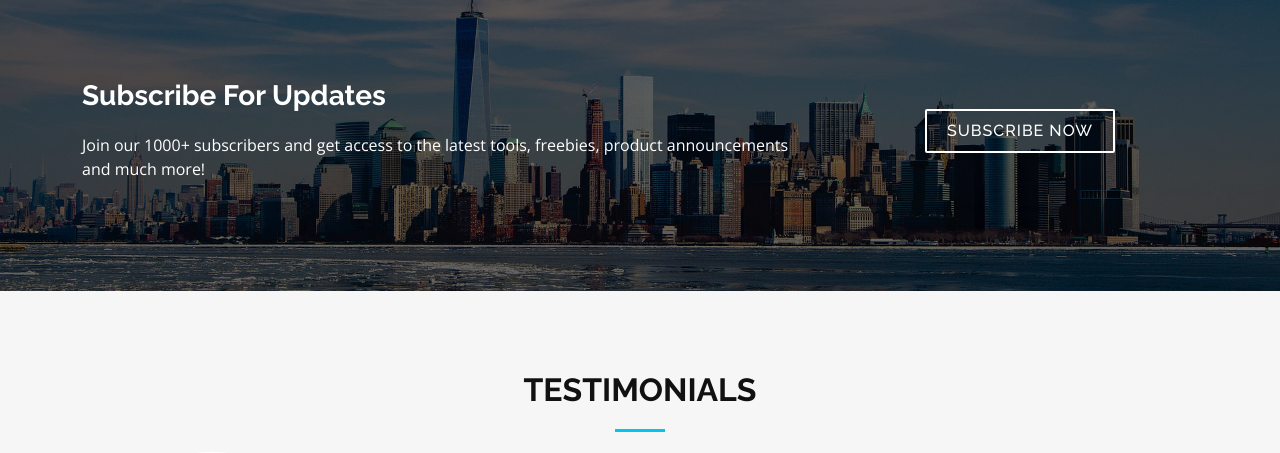
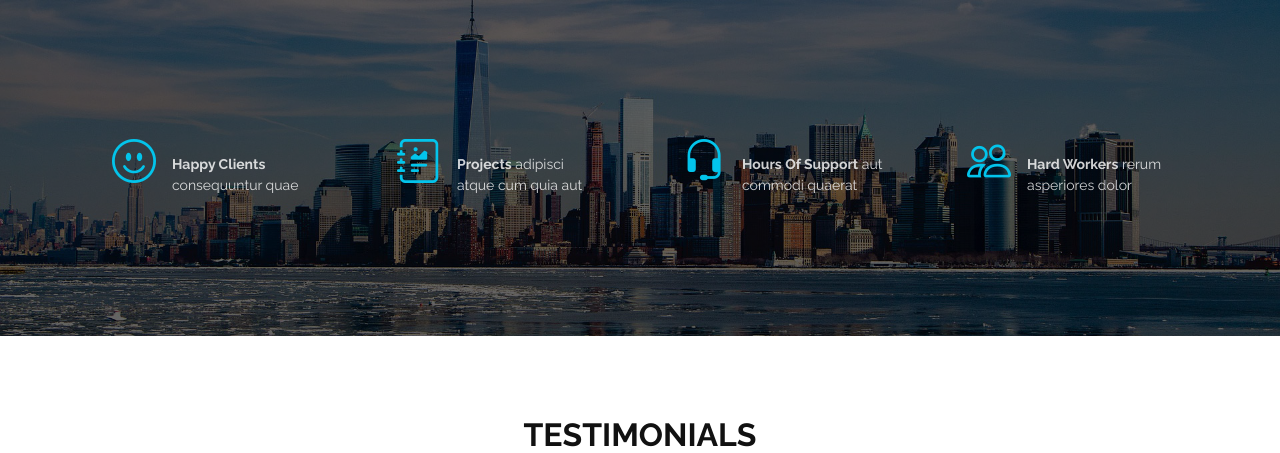
Before and after one commit to Sarthak-Katyal/InSearch-Website, a Flask app: page / in a window 1280 px wide. Shown: the part 1997-2450 px from the top of the page. Run offline with Flask 2, Linux system fonts and the light colour scheme; some libraries are stand-ins or nearby versions.

Commit message:
git commit -m "third commit"

```diff
--- a/assets/css/style.css
+++ b/assets/css/style.css
@@ -87,7 +87,7 @@ h1, h2, h3, h4, h5, h6 {
   display: table;
   width: 100%;
   height: 100vh;
-  background: url(../img/hero-bg.jpg) top center;
+  background: url(../img/Global.jpg) top center;
   background-size: cover;
 }
 @media (min-width: 1024px) {
@@ -465,7 +465,7 @@ section {
 /* Services Section
 --------------------------------*/
 #services {
-  background: linear-gradient(rgba(255, 255, 255, 0.9), rgba(255, 255, 255, 0.9)), url("../img/services-bg.jpg") fixed center center;
+  background: linear-gradient(rgba(255, 255, 255, 0.9), rgba(255, 255, 255, 0.9)), url("../img/Jobs.jpg") fixed center center;
   background-size: cover;
   padding: 80px 0 60px 0;
 }
@@ -507,6 +507,51 @@ section {
 #services .service-description {
   margin-left: 80px;
   line-height: 24px;
+}
+
+/*--------------------------------------------------------------
+# Counts
+--------------------------------------------------------------*/
+.counts {
+  padding-bottom: 30px;
+}
+.counts .count-box {
+  padding: 30px;
+  width: 100%;
+}
+.counts .count-box i {
+  display: block;
+  font-size: 44px;
+  color: #03C4EB;
+  float: left;
+  line-height: 0;
+}
+.counts .count-box span {
+  font-size: 48px;
+  line-height: 40px;
+  display: block;
+  font-weight: 700;
+  color: #fff;
+  margin-left: 60px;
+}
+.counts .count-box p {
+  padding: 15px 0 0 0;
+  margin: 0 0 0 60px;
+  font-family: "Raleway", sans-serif;
+  font-size: 14px;
+  color: #ffffffce;
+}
+.counts .count-box a {
+  font-weight: 600;
+  display: block;
+  margin-top: 20px;
+  color: #ffffffce;
+  font-size: 15px;
+  font-family: "Raleway", sans-serif;
+  transition: ease-in-out 0.3s;
+}
+.counts .count-box a:hover {
+  color: #6e9fb4;
 }
 
 /* Subscribe Section
@@ -676,16 +721,16 @@ section {
 /* Testimonials Section
 --------------------------------*/
 #testimonials {
-  background: #f6f6f6;
+  background: #fff;
   padding: 80px 0;
 }
 #testimonials .profile {
   text-align: center;
 }
 #testimonials .profile .pic {
-  border-radius: 50%;
-  border: 6px solid #fff;
-  margin-bottom: 15px;
+  border-radius: 100%;
+  border: hidden;
+  margin-bottom: 10px;
   overflow: hidden;
   height: 260px;
   width: 260px;
@@ -703,8 +748,8 @@ section {
 }
 #testimonials .quote {
   position: relative;
-  background: #fff;
-  padding: 60px;
+  background: #f6f6f6;
+  padding: 40px;
   margin-top: 40px;
   font-size: 16px;
   font-style: italic;
@@ -727,7 +772,7 @@ section {
 /* Team Section
 --------------------------------*/
 #team {
-  background: #fff;
+  background: #f6f6f6;
   padding: 80px 0 60px 0;
 }
 #team .member {
@@ -768,7 +813,7 @@ section {
 /* Contact Section
 --------------------------------*/
 #contact {
-  background: #f7f7f7;
+  background: #fff;
   padding: 80px 0 120px 0;
 }
 #contact .info {
--- a/templates/index.html
+++ b/templates/index.html
@@ -25,7 +25,7 @@
 
   <!-- Favicons -->
   <link href="assets/img/favicon.png" rel="icon">
-  <link href="assets/img/InSearch-logo-favicon.png" rel="InSearch-logo-icon">
+  <link href="assets/img/InSearchLogo.png" rel="InSearch-logo-icon">
 
   <!-- Google Fonts -->
   <link href="https://fonts.googleapis.com/css?family=Open+Sans:300,300i,400,400i,700,700i|Raleway:300,400,500,700,800" rel="stylesheet">
@@ -55,10 +55,10 @@
     <div class="hero-container">
       <div data-aos="fade-in">
         <div class="hero-logo">
-          <img class="" src="assets/img/InSearch Logo.pdf" alt="InSearch">
+          <!-- <img class="" src="assets/img/InSearch Logo.jpg" alt="InSearch"> -->
         </div>
 
-        <h1>Welcome to InSearch Consulting</h1>
+        <h1>Welcome to InSearch Global Consulting</h1>
         <h2>We <span class="typed" data-typed-items="prepare candidates, satisfy clients"></span></h2>
         <div class="actions">
           <a href="#about" class="btn-get-started">Get Started</a>
@@ -72,7 +72,7 @@
   <header id="header" class="d-flex align-items-center">
     <div class="container d-flex align-items-center justify-content-between">
 
-      <a href="index.html" class="logo mr-auto"><img src="assets/img/InSearch Logo.pdf" alt=""></a>
+      <a href="index.html" class="logo mr-auto"><img src="assets/img/InSearchLogoWhite.jpg" alt=""></a>
       <!-- Uncomment below if you prefer to use a text logo -->
       <!-- <h1 class="logo mr-auto"><a href="index.html">Imperial</a></h1> -->
 
@@ -130,7 +130,7 @@
           </div>
 
           <div class="col-md-6 about-content">
-            <h2 class="about-title">We provide great services to both clients and customers worldwide,</h2>
+            <h2 class="about-title">We provide great services to both clients and customers worldwide.</h2>
             <p class="about-text">
               Our goals are geared towards client and candidate satisfaction.
               For candidates, we focus on executive hiring that enables you to meet your career goals.
@@ -193,14 +193,56 @@
       <div class="container" data-aos="fade-up">
         <div class="row">
           <div class="col-md-8">
-            <h3 class="subscribe-title">Subscribe For Updates</h3>
-            <p class="subscribe-text">Join our 1000+ subscribers and get access to the latest tools, freebies, product announcements and much more!</p>
+            <h3 class="subscribe-title">               </h3>
+            <p class="subscribe-text">                 </p>
           </div>
-          <div class="col-md-4 subscribe-btn-container">
+          <!-- <div class="col-md-4 subscribe-btn-container">
             <a class="subscribe-btn" href="#">Subscribe Now</a>
-          </div>
+          </div> -->
         </div>
       </div>
+      <!-- ======= Counts Section ======= -->
+<section id="counts" class="counts  section-bg">
+  <div class="container">
+
+    <div class="row no-gutters">
+
+      <div class="col-lg-3 col-md-6 d-md-flex align-items-md-stretch">
+        <div class="count-box">
+          <i class="bi bi-emoji-smile"></i>
+          <span data-purecounter-start="0" data-purecounter-end="232" data-purecounter-duration="1" class="purecounter"></span>
+          <p><strong>Happy Clients</strong> consequuntur quae</p>
+        </div>
+      </div>
+
+      <div class="col-lg-3 col-md-6 d-md-flex align-items-md-stretch">
+        <div class="count-box">
+          <i class="bi bi-journal-richtext"></i>
+          <span data-purecounter-start="0" data-purecounter-end="521" data-purecounter-duration="1" class="purecounter"></span>
+          <p><strong>Projects</strong> adipisci atque cum quia aut</p>
+        </div>
+      </div>
+
+      <div class="col-lg-3 col-md-6 d-md-flex align-items-md-stretch">
+        <div class="count-box">
+          <i class="bi bi-headset"></i>
+          <span data-purecounter-start="0" data-purecounter-end="1463" data-purecounter-duration="1" class="purecounter"></span>
+          <p><strong>Hours Of Support</strong> aut commodi quaerat</p>
+        </div>
+      </div>
+
+      <div class="col-lg-3 col-md-6 d-md-flex align-items-md-stretch">
+        <div class="count-box">
+          <i class="bi bi-people"></i>
+          <span data-purecounter-start="0" data-purecounter-end="15" data-purecounter-duration="1" class="purecounter"></span>
+          <p><strong>Hard Workers</strong> rerum asperiores dolor</p>
+        </div>
+      </div>
+
+    </div>
+
+  </div>
+</section><!-- End Counts Section -->
     </section><!-- End Subscrbe Section -->
 
     <!-- ======= Testimonials Section ======= -->
@@ -216,7 +258,7 @@
         <div class="row">
           <div class="col-md-3">
             <div class="profile">
-              <div class="pic"><img src="assets/img/client-1.jpg" alt=""></div>
+              <div class="pic"><img src="assets/img/RajivLulla.jpg" alt=""></div>
               <h4>Rajiv Lulla</h4>
             </div>
           </div>
@@ -241,7 +283,7 @@
           </div>
           <div class="col-md-3">
             <div class="profile">
-              <div class="pic"><img src="assets/img/client-2.jpg" alt=""></div>
+              <div class="pic"><img src="assets/img/EricEgeland.jpg" alt=""></div>
               <h4>Eric Egeland</h4>
             </div>
           </div>
@@ -260,10 +302,10 @@
           </div>
         </div>
 
-        <div class="row">
+        <div class="row justify-content-center">
           <div class="col-md-3">
             <div class="member">
-              <div class="pic"><img src="assets/img/team/team-1.jpg" alt=""></div>
+              <div class="pic"><img src="assets/img/team/SanjnaKatyal.jpg" alt=""></div>
               <h4>Sanjna Katyal</h4>
               <span>Chief Executive Officer</span>
               <div class="social">
@@ -271,24 +313,10 @@
               </div>
             </div>
           </div>
-<!--
+
           <div class="col-md-3">
             <div class="member">
-              <div class="pic"><img src="assets/img/team/team-2.jpg" alt=""></div>
-              <h4>Sarah Jhinson</h4>
-              <span>Product Manager</span>
-              <div class="social">
-                <a href=""><i class="bi bi-twitter"></i></a>
-                <a href=""><i class="bi bi-facebook"></i></a>
-                <a href=""><i class="bi bi-instagram"></i></a>
-                <a href=""><i class="bi bi-linkedin"></i></a>
-              </div>
-            </div>
-          </div>
--->
-          <div class="col-md-3">
-            <div class="member">
-              <div class="pic"><img src="assets/img/team/team-3.jpg" alt=""></div>
+              <div class="pic"><img src="assets/img/team/SarthakKatyal.jpg" alt=""></div>
               <h4>Sarthak Katyal</h4>
               <span>Director of Technology</span>
               <div class="social">
@@ -297,21 +325,7 @@
               </div>
             </div>
           </div>
-<!--
-          <div class="col-md-3">
-            <div class="member">
-              <div class="pic"><img src="assets/img/team/team-4.jpg" alt=""></div>
-              <h4>Amanda Jepson</h4>
-              <span>Accountant</span>
-              <div class="social">
-                <a href=""><i class="bi bi-twitter"></i></a>
-                <a href=""><i class="bi bi-facebook"></i></a>
-                <a href=""><i class="bi bi-instagram"></i></a>
-                <a href=""><i class="bi bi-linkedin"></i></a>
-              </div>
-            </div>
-          </div>
--->
+
         </div>
       </div>
     </section><!-- End Team Section -->
@@ -331,12 +345,12 @@
             <div class="info">
               <div>
                 <i class="bi bi-geo-alt"></i>
-                <p>New York City</p>
+                <p>New York City Metropolitan Area</p>
               </div>
 
               <div>
                 <i class="bi bi-envelope"></i>
-                <p>info@example.com</p>
+                <p>insearchconsultants@outlook.com</p>
               </div>
 
               <div>
@@ -358,7 +372,7 @@
       <div class="row">
         <div class="col-md-12">
           <div class="copyright">
-            <strong>InSearch Consulting LLP.</strong>
+            <strong>InSearch Global Consulting LLP.</strong>
           </div>
         </div>
       </div>
@@ -369,6 +383,7 @@
   <a href="#" class="back-to-top d-flex align-items-center justify-content-center"><i class="bi bi-arrow-up-short"></i></a>
 
   <!-- Vendor JS Files -->
+  <script src="assets/vendor/purecounter/purecounter.js"></script>
   <script src="/assets/vendor/aos/aos.js"></script>
   <script src="/assets/vendor/bootstrap/js/bootstrap.bundle.min.js"></script>
   <script src="/assets/vendor/glightbox/js/glightbox.min.js"></script>
```
Also changed, not shown: assets/img/client-1.jpg (deleted), assets/img/client-2.jpg (deleted), assets/img/hero-bg.jpg (deleted), assets/img/logo.png (deleted), 4 other files.
